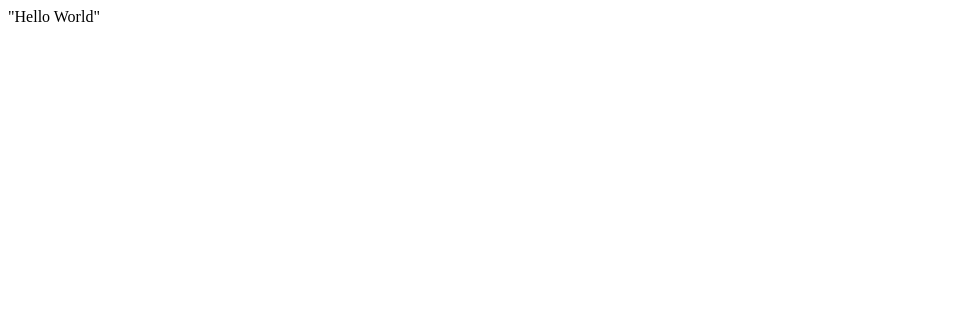
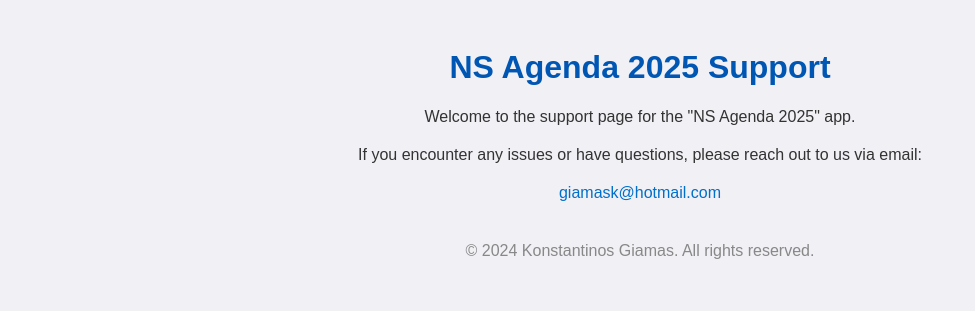
Before and after one commit to giamask/giamask.github.io, a plain HTML site: page index.html in a window 1280 px wide. Shown: the whole page, without its empty margins (0-975 px from the left). Drawn offline with Linux system fonts and the light colour scheme.

Commit message:
Initial commit 2

```diff
--- a/index.html
+++ b/index.html
@@ -1 +1,43 @@
-"Hello World"
+<!DOCTYPE html>
+<html lang="en">
+<head>
+    <meta charset="UTF-8">
+    <meta name="viewport" content="width=device-width, initial-scale=1.0">
+    <title>NS Agenda 2025 Support</title>
+    <style>
+        body {
+            font-family: Arial, sans-serif;
+            background-color: #f0f0f5;
+            color: #333;
+            text-align: center;
+            padding: 20px;
+        }
+        h1 {
+            color: #0056b3;
+        }
+        p {
+            margin-bottom: 20px;
+        }
+        a {
+            color: #0070c9;
+            text-decoration: none;
+        }
+        a:hover {
+            text-decoration: underline;
+        }
+        footer {
+            margin-top: 40px;
+            color: #888;
+        }
+    </style>
+</head>
+<body>
+    <h1>NS Agenda 2025 Support</h1>
+    <p>Welcome to the support page for the "NS Agenda 2025" app.</p>
+    <p>If you encounter any issues or have questions, please reach out to us via email:</p>
+    <p><a href="mailto:giamask@hotmail.com">giamask@hotmail.com</a></p>
+    <footer>
+        <p>&copy; 2024 Konstantinos Giamas. All rights reserved.</p>
+    </footer>
+</body>
+</html>
```
